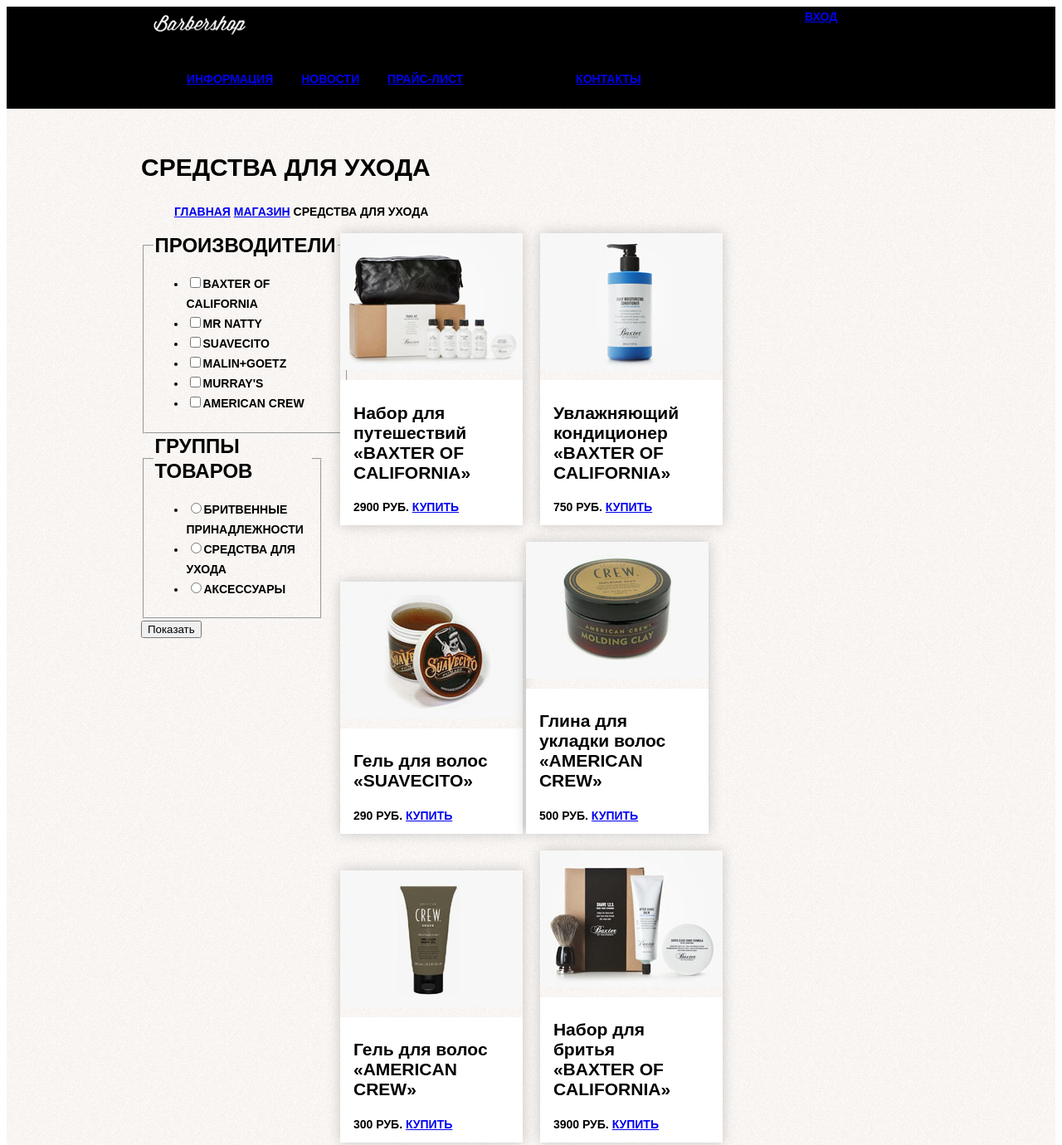
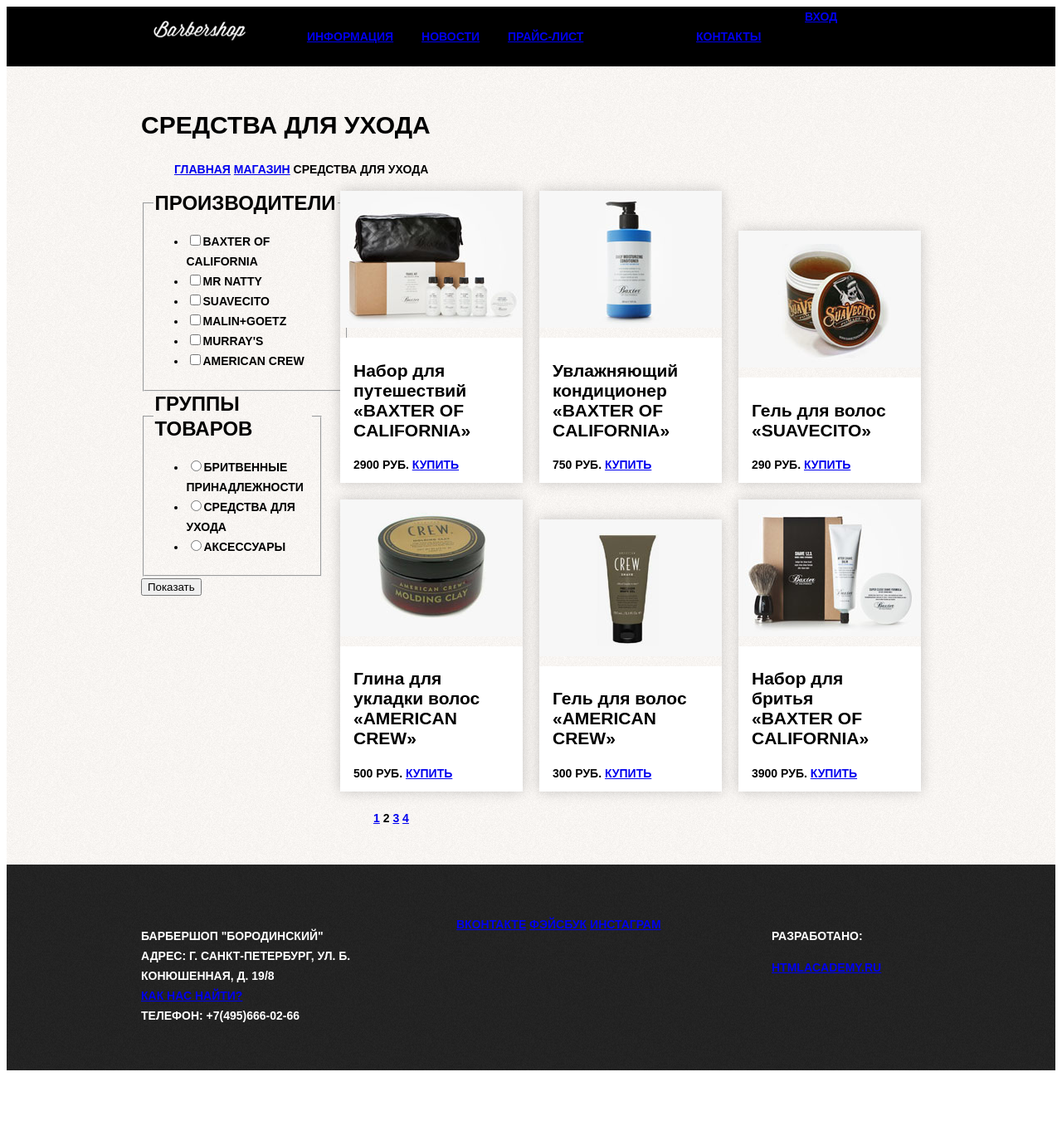
Before and after one commit to geraltina/399713-barbershop, a plain HTML site: page catalog.html in a window 1280 px wide. Shown: the top 1380 px of the page at 83% size. After the commit the page ends 1298 px from the top, so only its background shows below. Drawn offline with Linux system fonts and the light colour scheme; a script that the page names is missing.

Commit message:
исправлено

```diff
--- a/catalog.html
+++ b/catalog.html
@@ -131,7 +131,7 @@
 				</section>
 			</div>
 		</main>
-		<footer class="main-footer">
+		<footer class="page-footer">
 			<div class="container clearfix">
 				<section class="footer-contacts">
 					<p>
--- a/css/style.css
+++ b/css/style.css
@@ -29,6 +29,10 @@
 .main-navigation {
 	width: 780px;
 	float: left;
+}
+
+.main-navigation ul {
+	display: inline-block;
 }
 
 .main-navigation li,
@@ -157,6 +161,7 @@
 .catalog {
 	float: right;
 	width: 700px;
+	font-size: 0;
 }
 
 .catalog .description {
@@ -168,10 +173,9 @@
 .catalog-item {
 	display: inline-block;
 	width: 220px;
-    margin-right: 17px;
+	margin-right: 20px;
 	margin-bottom: 20px;
 	box-shadow: 0 0 15px rgba(0, 0, 0, 0.2);
-    font-size: 0;
 }
 
 .catalog-item:nth-child(3n) {
@@ -190,6 +194,10 @@
 
 .page {
 	margin-left: 240px;
+}
+
+.page li {
+	display: inline-block;
 }
 
 /*Страница товара*/
```
Also changed, not shown: catalog-item1.html (indentation only), price-list.html (indentation only). Lines whose indentation alone changed are shown as unchanged.
